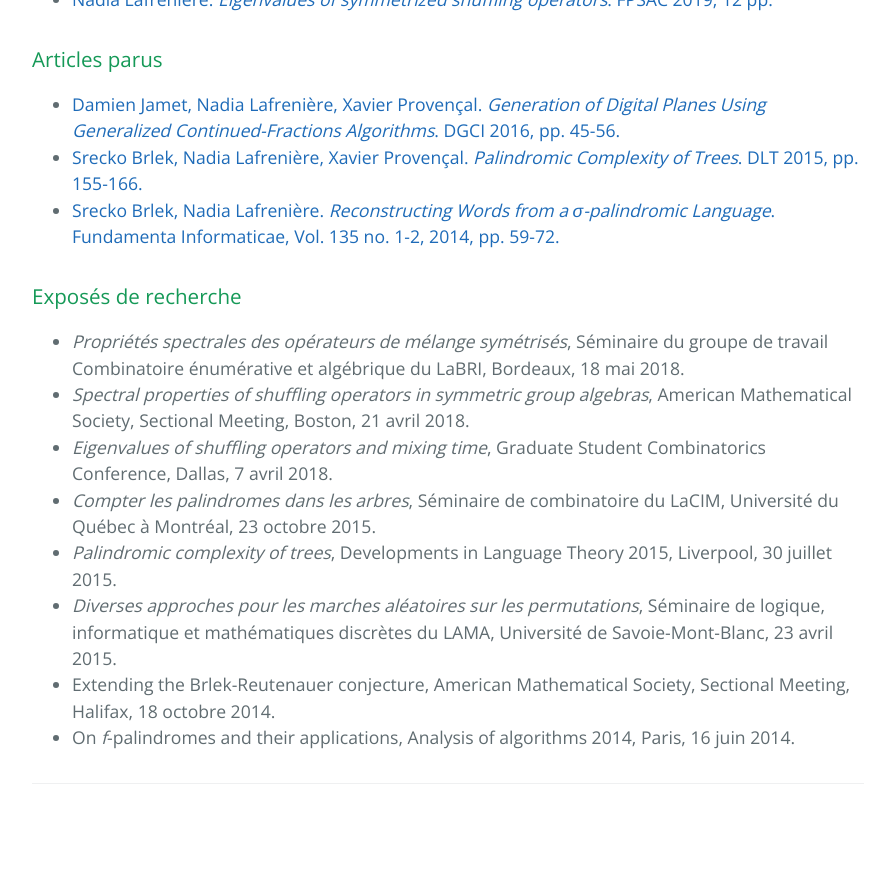
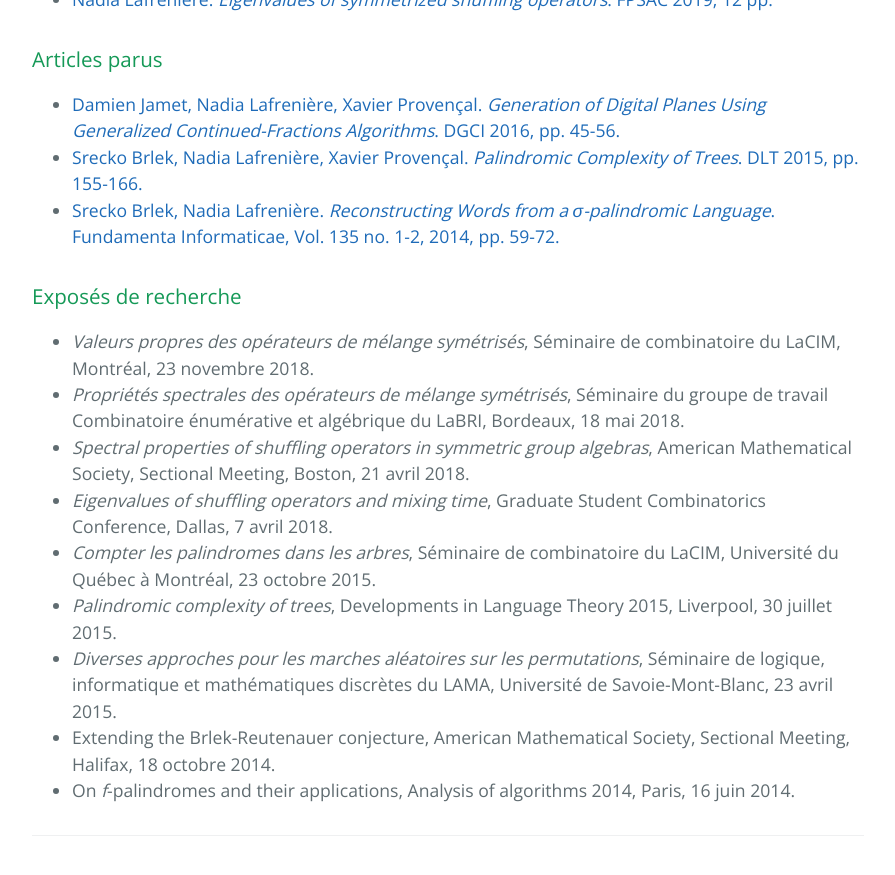
Before and after one commit to nadialafreniere/nadialafreniere.github.io, a Jekyll site: the page built from recherche.md, in a window 1280 px wide and 900 px high, scrolled down 1125 px. Shown: the top 875 px of the window, without its empty margins (192-1087 px from the left). Built offline with Jekyll 4.4.1, drawn with Linux system fonts in a browser that asks for light colours; our own code applies the rules of GitHub Pages for plain Markdown files; before the commit the page ends 1973 px from its top, so only the background shows below that.

Commit message:
Ajout de l'exposé au lacim

```diff
--- a/recherche.md
+++ b/recherche.md
@@ -21,6 +21,7 @@ Mon mémoire de maîtrise portait quand à lui sur la combinatoire des mots, et
 - [Srecko Brlek, Nadia Lafrenière. _Reconstructing Words from a σ-palindromic Language_. Fundamenta Informaticae, Vol.  135 no. 1-2, 2014, pp. 59-72.](BL-sigma-pal.pdf)
 
 ### Exposés de recherche
+- _Valeurs propres des opérateurs de mélange symétrisés_, Séminaire de combinatoire du LaCIM, Montréal, 23 novembre 2018.
 - _Propriétés spectrales des opérateurs de mélange symétrisés_, Séminaire du groupe de travail Combinatoire énumérative et algébrique du LaBRI, Bordeaux, 18 mai 2018.
 - _Spectral properties of shuffling operators in symmetric group algebras_, American Mathematical Society, Sectional Meeting, Boston, 21 avril 2018.
 - _Eigenvalues of shuffling operators and mixing time_, Graduate Student Combinatorics Conference, Dallas, 7 avril 2018.
```
